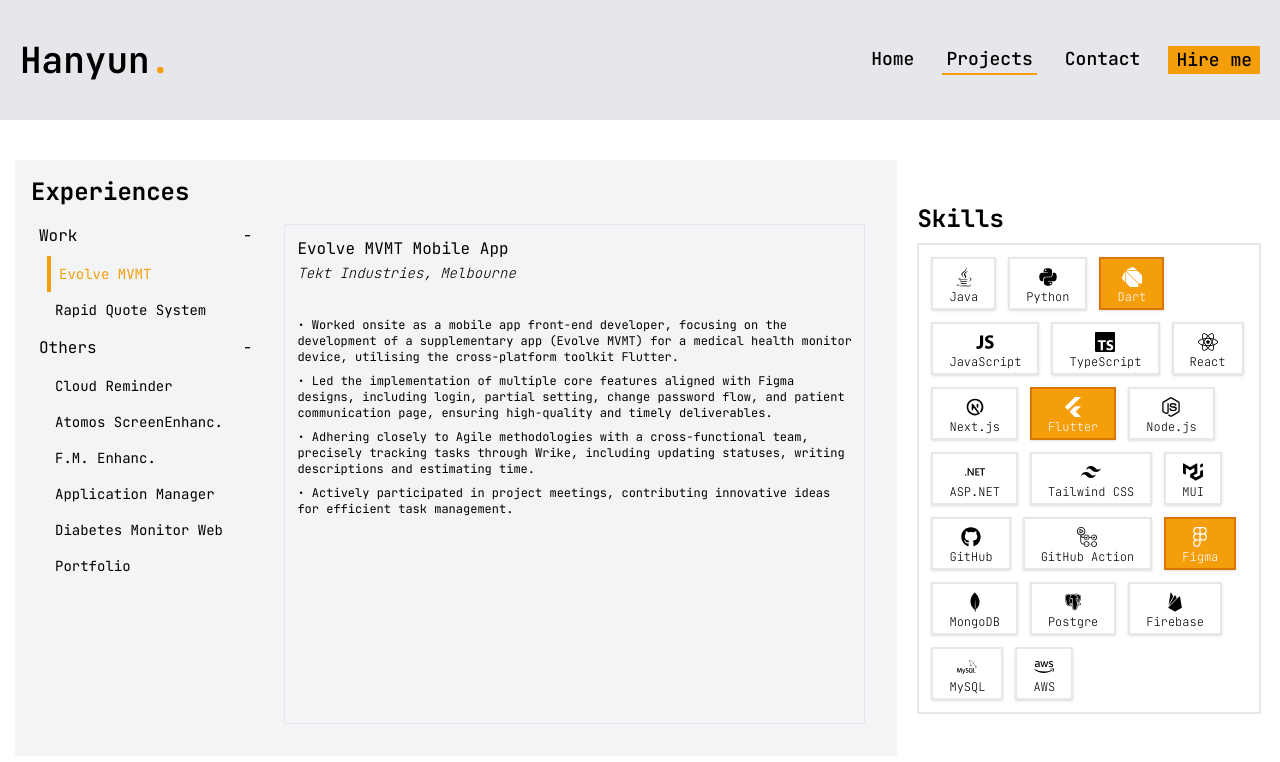
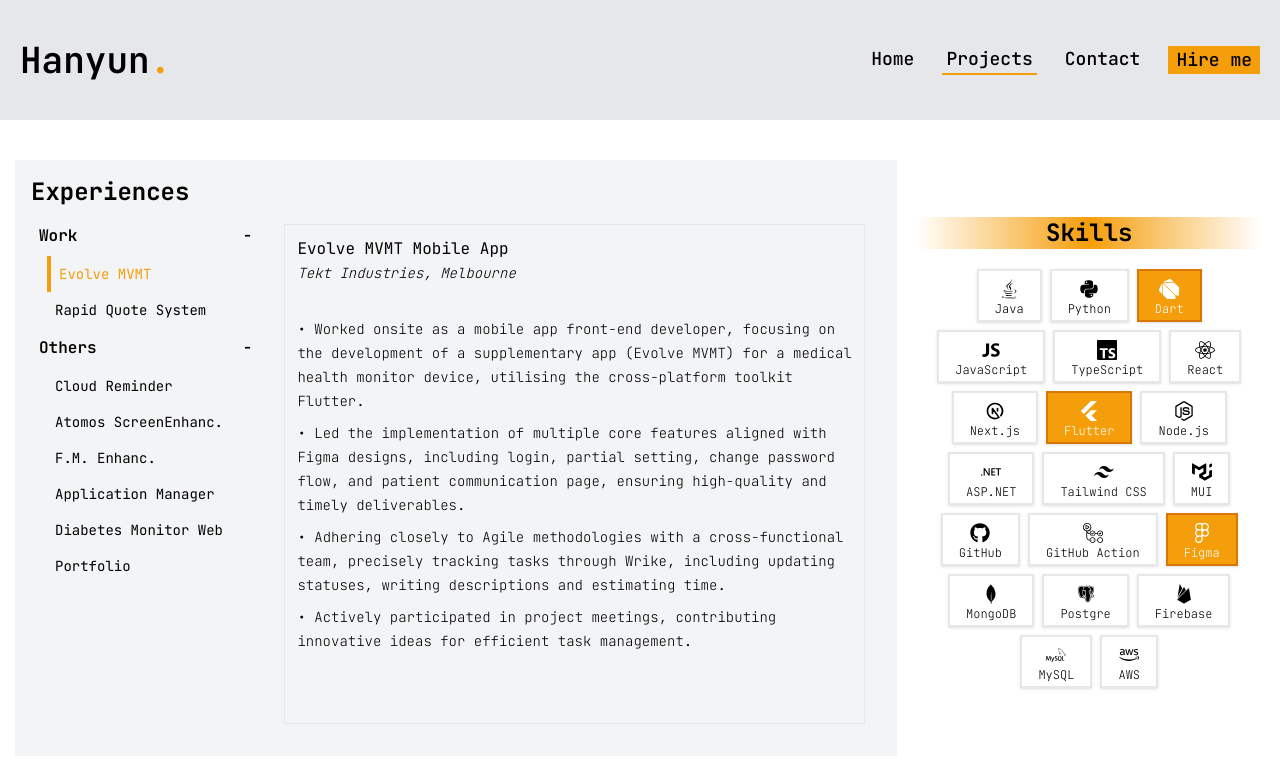
Before and after one commit to Hanyun1/hanyun-portfolio, a Next.js app: page /projects in a window 1280 px wide. Both pictures are taken after a click on the button "Evolve MVMT". Shown: the top 762 px of the page. Built offline with nearby package versions, Linux system fonts and the light colour scheme.

Commit message:
adjust font size and style

```diff
--- a/src/components/projects/Experience.jsx
+++ b/src/components/projects/Experience.jsx
@@ -10,7 +10,7 @@ const Experience = ({ title, location, content }) => {
       <ul className="w-full flex flex-col gap-2 ">
         {content.map((item) => {
           return (
-            <li key={item} className="text-xs">
+            <li key={item} className="text-sm/[24px] font-extralight">
               <span className="font-black">· </span>
               {item}
             </li>
--- a/src/components/projects/SideWidgetBar.jsx
+++ b/src/components/projects/SideWidgetBar.jsx
@@ -41,7 +41,7 @@ const SideWidgetBar = ({ onSelect }) => {
             <li key={menu.id}>
               <button
                 onClick={() => handleSubmenuToggle(menu.id)}
-                className="w-full text-left py-2 flex justify-between items-center"
+                className="w-full text-left py-2 flex justify-between items-center font-semibold"
               >
                 <span>{menu.title}</span>
                 <span>{openSubmenus[menu.id] ? "-" : "+"}</span>
--- a/src/components/projects/Skill.jsx
+++ b/src/components/projects/Skill.jsx
@@ -3,11 +3,16 @@ import { Button } from "../ui/button";
 const Skills = ({ skills, selectedSkills }) => {
   return (
     <div className="flex flex-col gap-2">
-      <div className="text-2xl font-bold ">Skills</div>
+      <div
+        className="text-2xl font-bold w-full text-center bg-gradient-to-r from-transparent via-bright
 
+      "
+      >
+        Skills
+      </div>
 
       {/* <div className="place-items-center justify-center grid gap-2 grid-cols-[repeat(auto-fit,_minmax(20px,130px))]"> */}
-        <div className="flex flex-wrap gap-3 border-2 p-3">
+      <div className="flex justify-center gap-2 flex-wrap p-3">
         {skills.map((item) => {
           const isSelected = selectedSkills.includes(item.name);
           return (
@@ -20,13 +25,14 @@ const Skills = ({ skills, selectedSkills }) => {
             >
               {item.icon}
 
-                <span className="text-xs/[5px] text-center font-extralight">{item.name}</span>
+              <span className="text-xs/[5px] text-center font-extralight">
+                {item.name}
+              </span>
             </Button>
           );
         })}
       </div>
     </div>
-
   );
 };
 
--- a/tailwind.config.js
+++ b/tailwind.config.js
@@ -67,6 +67,7 @@ module.exports = {
         bright: {
           DEFAULT: "#f59e0b",
           darker: "#d97706",
+          lighter: "#fcd34d",
         },
       },
       borderRadius: {
```
Lines whose indentation alone changed are shown as unchanged.
